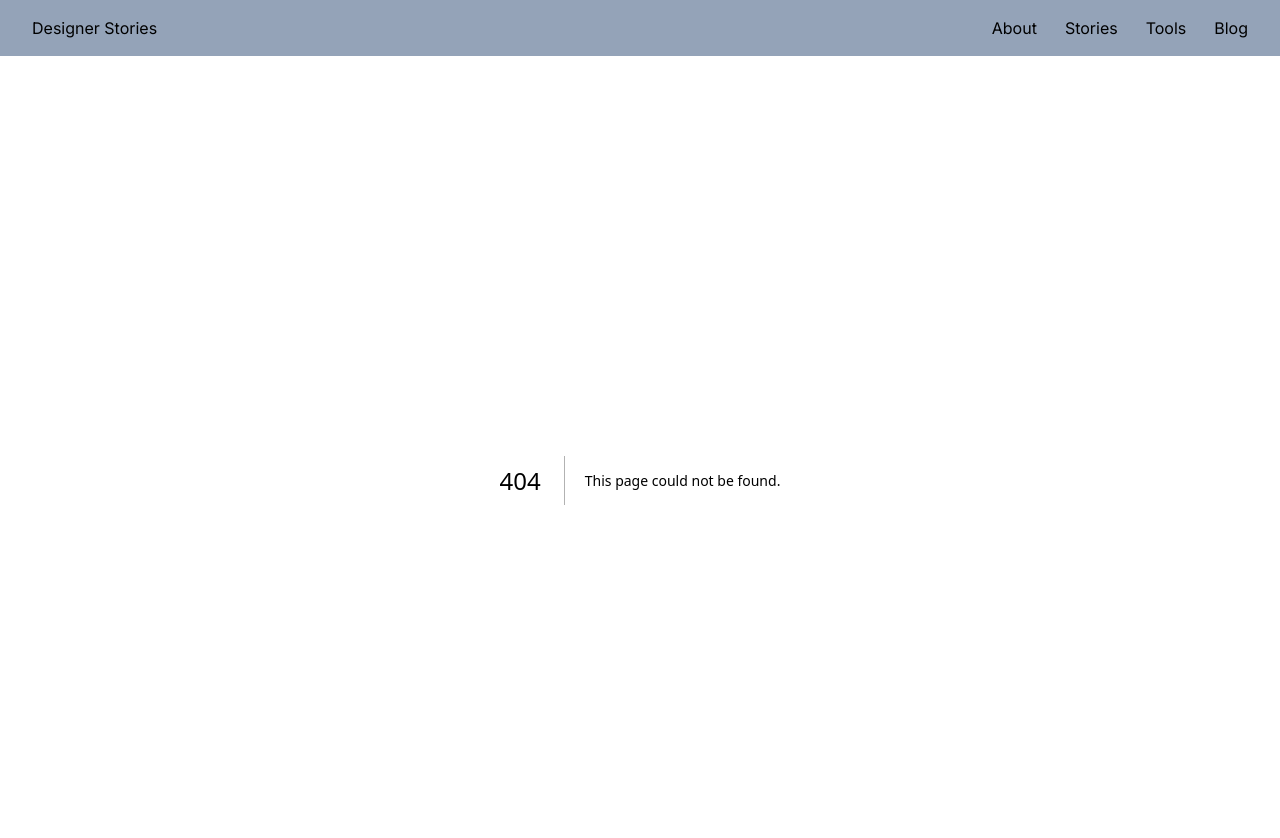
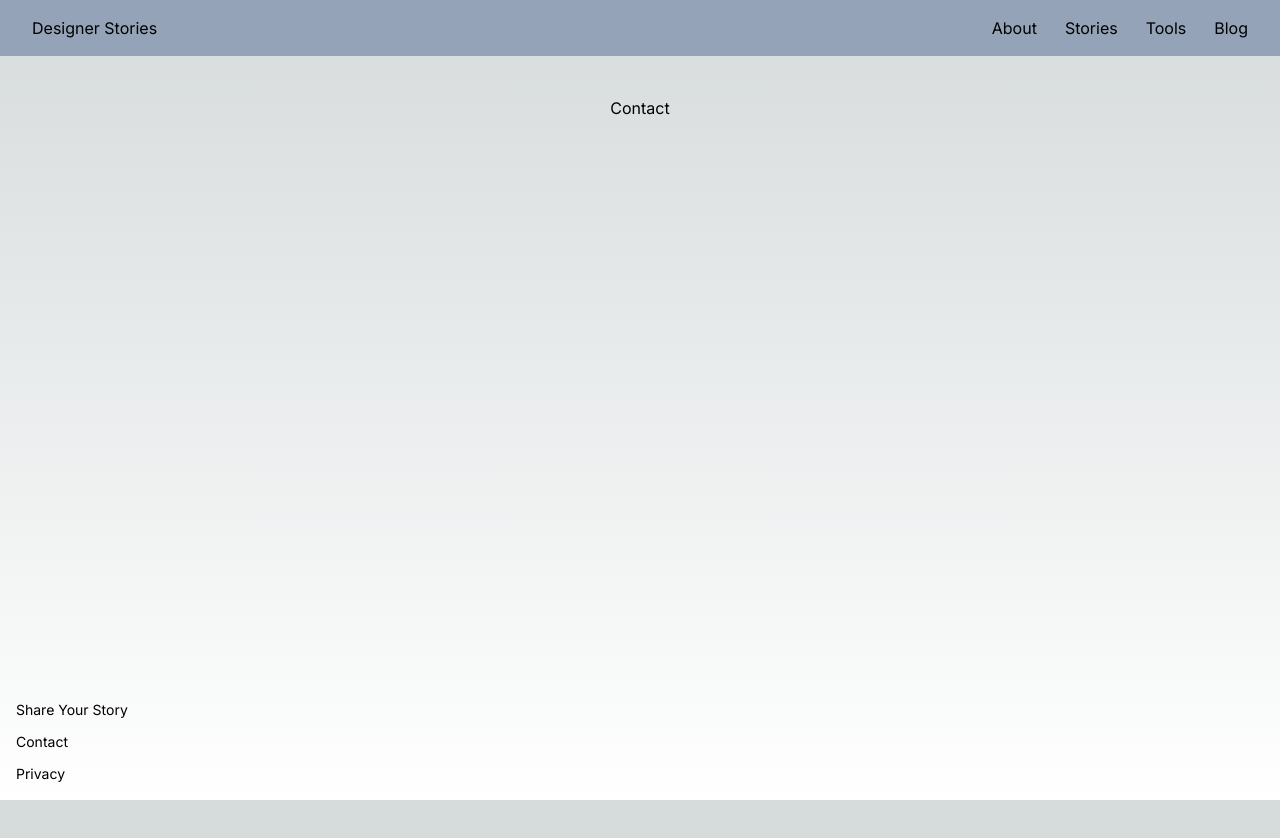
Before and after one commit to jaygal0/path-to-design, a Next.js app: page /contact in a window 1280 px wide. Before the commit this address had no page. Shown: the top 838 px of the page. After the commit the page ends 800 px from the top, so only its background shows below. Built offline with nearby package versions, Linux system fonts and the light colour scheme.

Commit message:
sorted out the left side bar and the initial pages for it.

```diff
--- /dev/null
+++ b/src/app/(pages)/contact/page.tsx
@@ -0,0 +1,7 @@
+export default function Contact() {
+  return (
+    <div className="flex min-h-screen flex-col items-center justify-between p-24">
+      <h1>Contact</h1>
+    </div>
+  )
+}
--- /dev/null
+++ b/src/app/(pages)/privacy/page.tsx
@@ -0,0 +1,7 @@
+export default function Share() {
+  return (
+    <div className="flex min-h-screen flex-col items-center justify-between p-24">
+      <h1>Privacy</h1>
+    </div>
+  )
+}
--- /dev/null
+++ b/src/app/(pages)/share/page.tsx
@@ -0,0 +1,7 @@
+export default function Share() {
+  return (
+    <div className="flex min-h-screen flex-col items-center justify-between p-24">
+      <h1>Share</h1>
+    </div>
+  )
+}
--- /dev/null
+++ b/src/app/components/LeftSidebar.tsx
@@ -0,0 +1,11 @@
+import Link from "next/link";
+
+export function LeftSidebar() {
+    return (
+        <div className="col-start-1 col-span-2 flex flex-col fixed justify-end h-screen pl-4 pb-4 gap-3 text-sm">
+            <Link href="/share">Share Your Story</Link>
+            <Link href="/contact">Contact</Link>
+            <Link href="/privacy">Privacy</Link>
+        </div>
+    )
+}
--- a/src/app/layout.tsx
+++ b/src/app/layout.tsx
@@ -2,6 +2,7 @@ import type { Metadata } from "next";
 import { Inter } from "next/font/google";
 import "./globals.css";
 import { Navbar } from "./components/Navbar";
+import { LeftSidebar } from "./components/LeftSidebar";
 
 const inter = Inter({ subsets: ["latin"] });
 
@@ -19,8 +20,8 @@ export default function RootLayout({
     <html lang="en">
       <body className={inter.className}>
         <Navbar />
-        <main className="grid grid-cols-12 pt-20">
-          <div></div>
+        <main className="grid grid-cols-12 gap-4">
+          <LeftSidebar />
           <div className="col-start-3 col-span-8">{children}</div>
           <div></div>
         </main>
```
